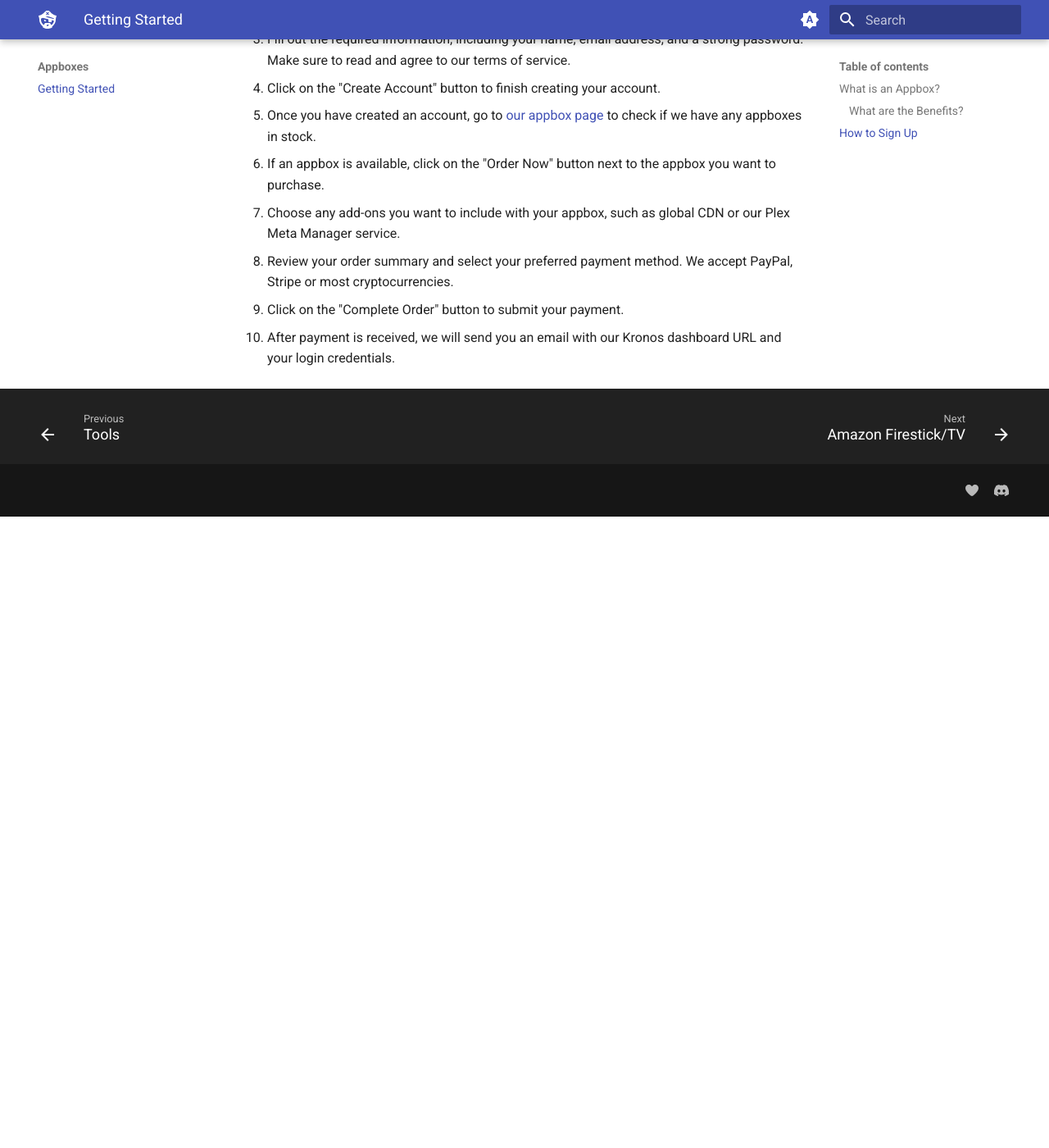
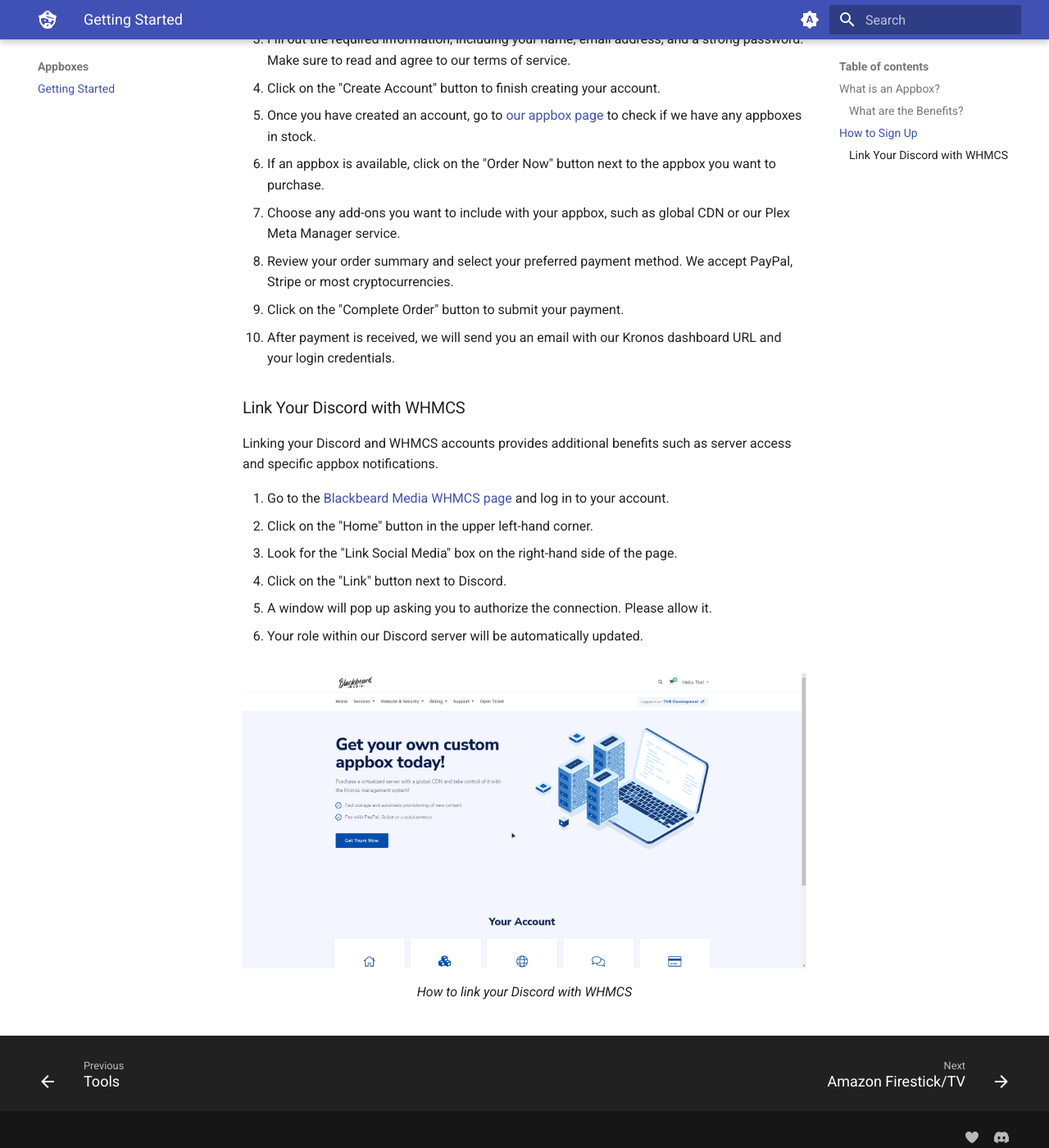
Before and after one commit to neomedia6989/docs-2, an MkDocs documentation site: the page built from docs/appboxes/getting-started.md, in a window 1280 px wide and 1400 px high, scrolled down 1538 px. Shown: the whole window at 82% size. Built offline with MkDocs 1.6.1 and Material for MkDocs 9.7.7, drawn with Linux system fonts in a browser that asks for light colours; before the commit the page ends 2168 px from its top, so only the background shows below that.

Commit message:
Update getting-started.md

```diff
--- a/docs/appboxes/getting-started.md
+++ b/docs/appboxes/getting-started.md
@@ -60,3 +60,19 @@
 8. Review your order summary and select your preferred payment method. We accept PayPal, Stripe or most cryptocurrencies.
 9. Click on the "Complete Order" button to submit your payment.
 10. After payment is received, we will send you an email with our Kronos dashboard URL and your login credentials.
+
+### Link Your Discord with WHMCS
+
+Linking your Discord and WHMCS accounts provides additional benefits such as server access and specific appbox notifications.
+
+1. Go to the [Blackbeard Media WHMCS page](https://blackbeard.shop/) and log in to your account.
+2. Click on the "Home" button in the upper left-hand corner.
+3. Look for the "Link Social Media" box on the right-hand side of the page.
+4. Click on the "Link" button next to Discord.
+5. A window will pop up asking you to authorize the connection. Please allow it.
+6. Your role within our Discord server will be automatically updated.
+
+<figure markdown>
+![(../media/discord_appbox.gif "How to Link Your Discord")](https://docs.blackbeard.media/media/discord_appbox.gif){ width=750 }
+  <figcaption>How to link your Discord with WHMCS</figcaption>
+</figure>
```
